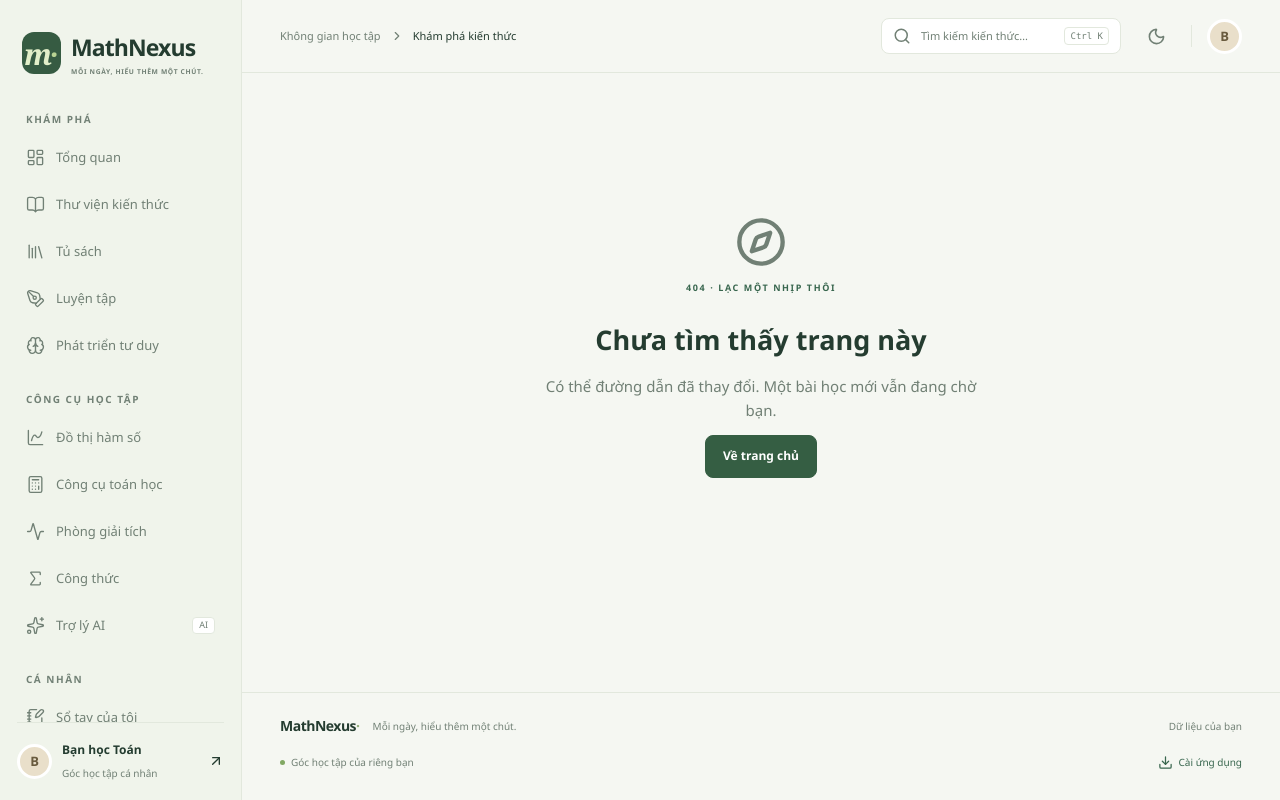
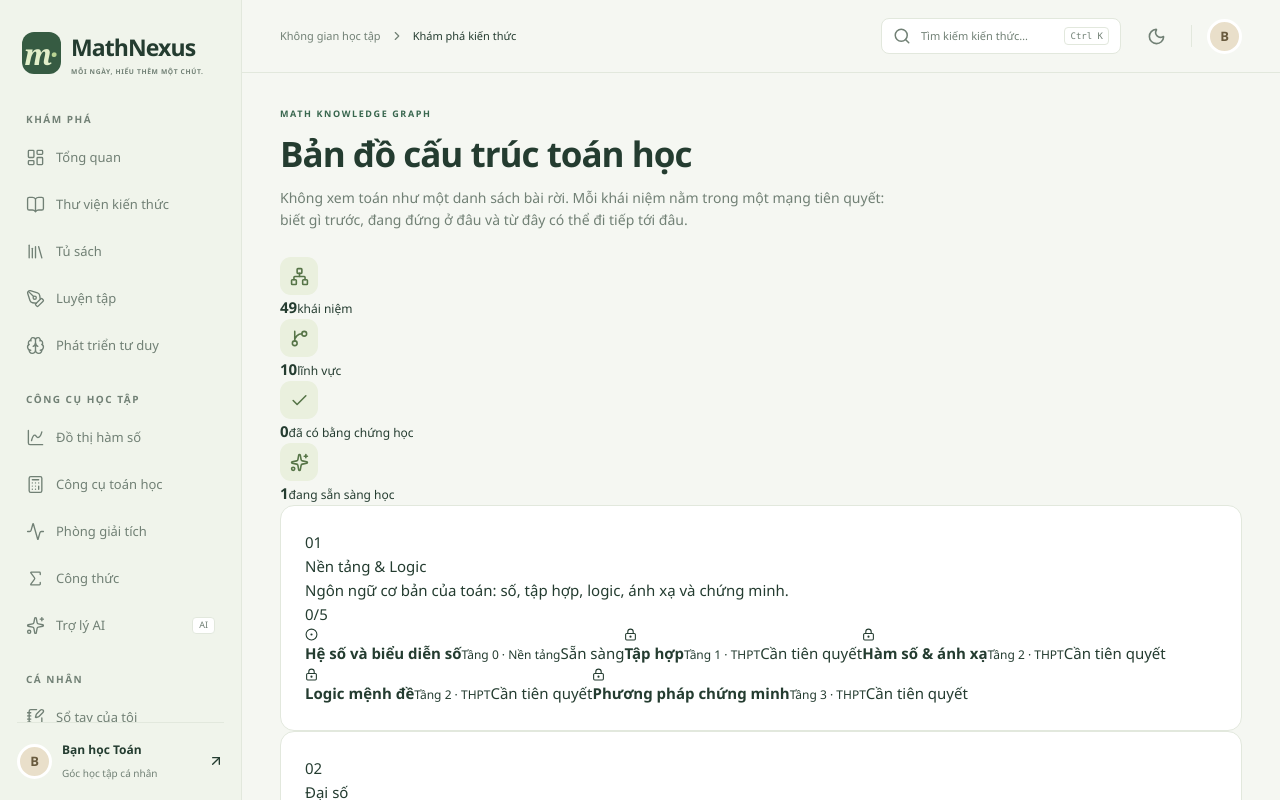
Before and after one commit to koko999-tien/mathnexus, a React (Vite) app: page /map in a window 1280 px wide. Shown: the top 800 px of the page. Built offline with nearby package versions, Linux system fonts and the light colour scheme.

Commit message:
Register mathematics knowledge map route

```diff
--- a/src/App.tsx
+++ b/src/App.tsx
@@ -11,6 +11,7 @@ import NotFound from './pages/NotFound';
 
 const Dashboard = lazy(() => import('./pages/Dashboard'));
 const Library = lazy(() => import('./pages/Library'));
+const KnowledgeMap = lazy(() => import('./pages/KnowledgeMap'));
 const Lesson = lazy(() => import('./pages/Lesson'));
 const Books = lazy(() => import('./pages/Books'));
 const BookDetail = lazy(() => import('./pages/BookDetail'));
@@ -62,6 +63,7 @@ export default function App() {
               <Routes>
                 <Route path="/" element={<Dashboard />} />
                 <Route path="/library" element={<Library />} />
+                <Route path="/map" element={<KnowledgeMap />} />
                 <Route path="/lesson/:id" element={<Lesson />} />
                 <Route path="/books" element={<Books />} />
                 <Route path="/book/:id" element={<BookDetail />} />
```
